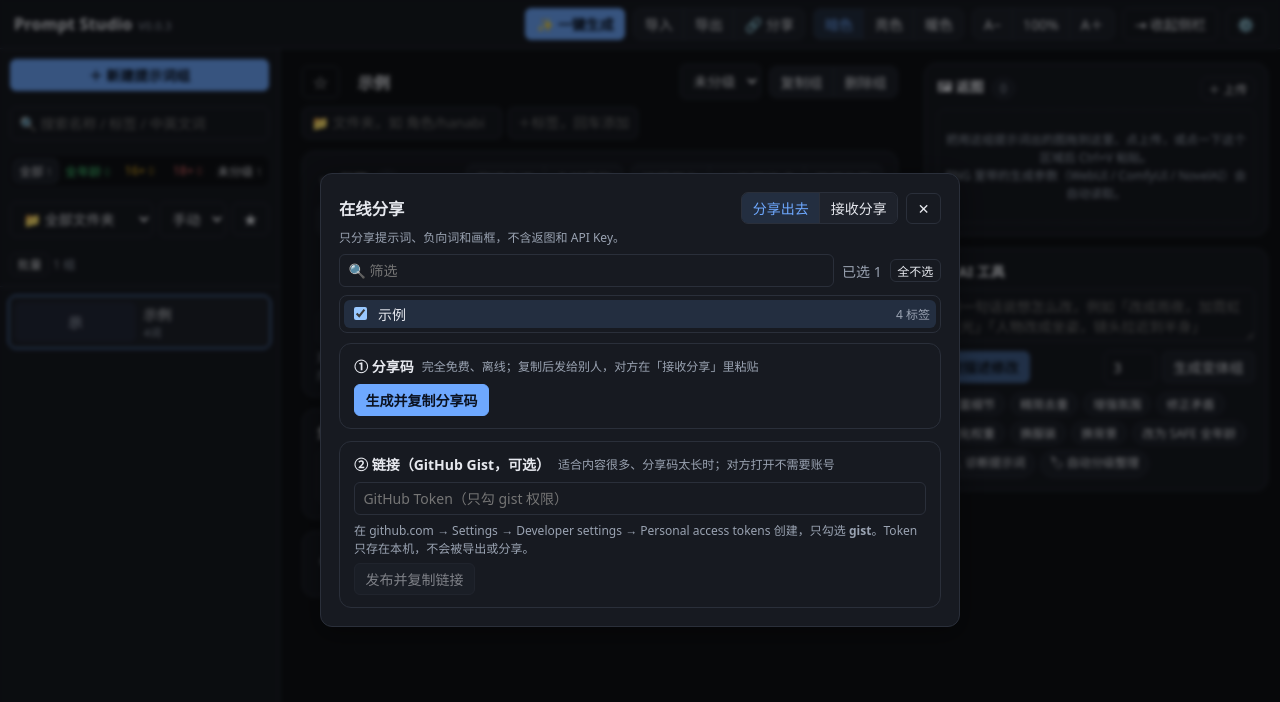
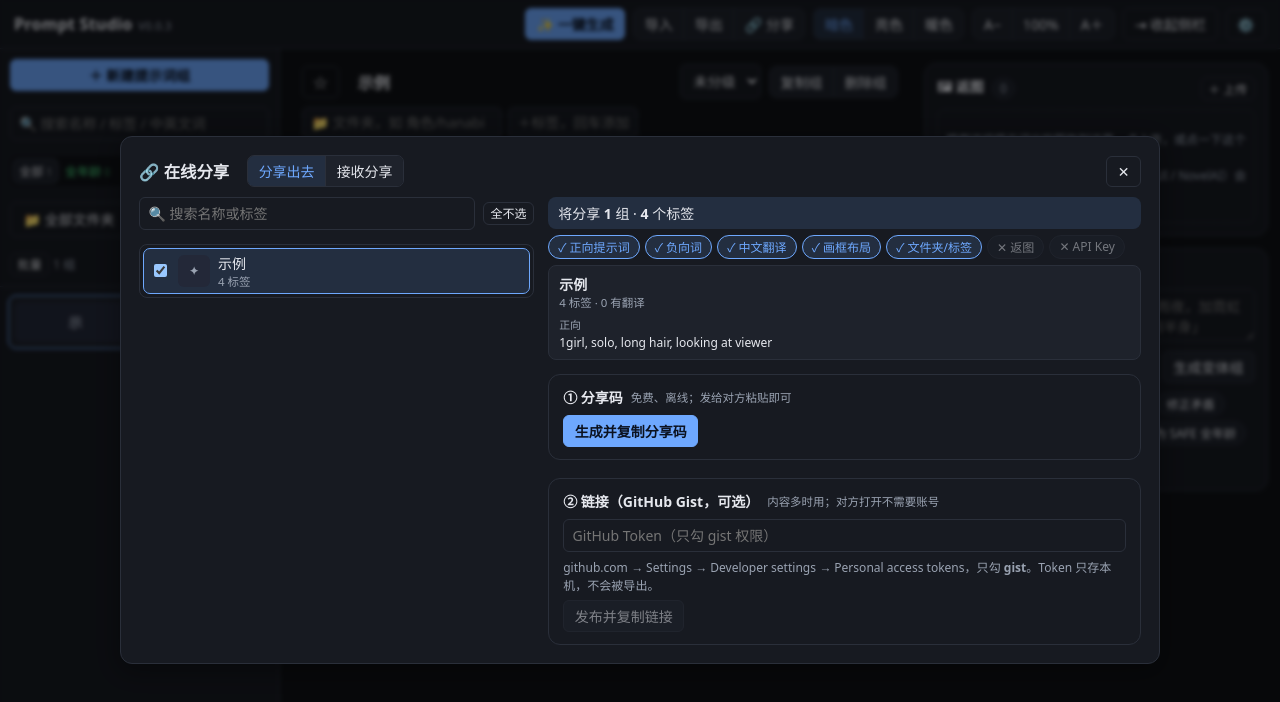
Before and after one commit to CtingBall/PromptStudio, a Vue app: page / in a window 1280 px wide. Both pictures are taken after a click on the button "🔗 分享". Shown: the top 702 px of the page. Built offline with nearby package versions, Linux system fonts and the light colour scheme.

Commit message:
分享对话框：可视化预览、可选内容开关、统计与 18+ 提醒

```diff
--- a/src/components/ShareDialog.vue
+++ b/src/components/ShareDialog.vue
@@ -1,56 +1,91 @@
 <script setup lang="ts">
 // Online share: share code (offline, free) or a secret GitHub Gist link (optional).
-import { ref, computed } from 'vue'
-import { doc } from '../lib/store'
-import type { PromptSet } from '../lib/types'
-import { makeShareCode, readShared, publishGist, gistToken } from '../lib/share'
+// Left: pick sets. Right: exactly what the receiver will get.
+import { ref, computed, reactive, watch } from 'vue'
+import { doc, promptText } from '../lib/store'
+import { RATING_LABEL, type PromptSet } from '../lib/types'
+import { imgSrc } from '../lib/imagedb'
+import { makeShareCode, readShared, publishGist, gistToken, DEFAULT_SHARE, type ShareOpts } from '../lib/share'
 
 const props = defineProps<{ current?: string }>()
 const emit = defineEmits<{ (e: 'close'): void; (e: 'toast', m: string): void; (e: 'select', id: string): void }>()
 
 const tab = ref<'send' | 'recv'>('send')
-const pick = ref<string[]>(props.current ? [props.current] : [])
-const q = ref('')
-const list = computed(() => doc.sets.filter((s) => !q.value || s.name.includes(q.value)))
-const picked = () => doc.sets.filter((s) => pick.value.includes(s.id))
-function toggle(id: string) { pick.value = pick.value.includes(id) ? pick.value.filter((x) => x !== id) : [...pick.value, id] }
-
 const busy = ref('')
 const err = ref('')
-const code = ref('')
-const link = ref('')
-const token = ref(gistToken.get())
-const showToken = ref(!token.value)
-
 async function run(label: string, fn: () => Promise<void>) {
   busy.value = label; err.value = ''
   try { await fn() } catch (e: any) { err.value = e?.message || String(e) } finally { busy.value = '' }
 }
 async function copy(t: string, what: string) {
-  await navigator.clipboard.writeText(t); emit('toast', `已复制${what}`)
+  try { await navigator.clipboard.writeText(t); emit('toast', `已复制${what}`) } catch { emit('toast', '复制失败，请手动选中复制') }
 }
+
+// ---------- shared helpers ----------
+const sectionsOf = (s: PromptSet) => [...new Set(s.tags.map((t) => t.section).filter(Boolean))] as string[]
+const zhCount = (s: PromptSet) => s.tags.filter((t) => t.zh).length
+const short = (t: string, n = 260) => (t.length > n ? t.slice(0, n) + '…' : t)
+
+// ---------- send ----------
+const opts = reactive<ShareOpts>({ ...DEFAULT_SHARE, ...JSON.parse(localStorage.getItem('ps-share-opts') || '{}') })
+watch(opts, () => { localStorage.setItem('ps-share-opts', JSON.stringify(opts)); code.value = ''; link.value = '' })
+
+const pick = ref<string[]>(props.current ? [props.current] : [])
+const focus = ref<string | undefined>(props.current)
+const q = ref('')
+const list = computed(() => doc.sets.filter((s) => !q.value || s.name.includes(q.value) || s.tags.some((t) => t.en.includes(q.value) || t.zh?.includes(q.value))))
+const picked = computed(() => doc.sets.filter((s) => pick.value.includes(s.id)))
+const focused = computed(() => doc.sets.find((s) => s.id === focus.value) || picked.value[0])
+function toggle(id: string) {
+  pick.value = pick.value.includes(id) ? pick.value.filter((x) => x !== id) : [...pick.value, id]
+  focus.value = id
+}
+watch(pick, () => { code.value = ''; link.value = '' })
+
+const summary = computed(() => {
+  const ss = picked.value
+  return {
+    sets: ss.length,
+    tags: ss.reduce((n, s) => n + s.tags.length, 0),
+    boxes: opts.regions ? ss.reduce((n, s) => n + (s.regions?.length || 0), 0) : 0,
+    shots: ss.reduce((n, s) => n + (s.shots?.length || 0), 0),
+    nsfw: ss.filter((s) => s.category === 'NSFW').length,
+  }
+})
+
+const code = ref('')
+const link = ref('')
+const token = ref(gistToken.get())
+const showToken = ref(!token.value)
 const genCode = () => run('生成分享码', async () => {
-  if (!pick.value.length) throw new Error('先勾选要分享的提示词组')
-  code.value = await makeShareCode(picked()); link.value = ''
+  if (!picked.value.length) throw new Error('先在左边勾选要分享的提示词组')
+  code.value = await makeShareCode(picked.value, opts)
   await copy(code.value, '分享码')
 })
 const genGist = () => run('发布到 Gist', async () => {
-  if (!pick.value.length) throw new Error('先勾选要分享的提示词组')
+  if (!picked.value.length) throw new Error('先在左边勾选要分享的提示词组')
   gistToken.set(token.value)
-  link.value = await publishGist(picked(), picked().map((s) => s.name).join(' / ').slice(0, 100))
+  link.value = await publishGist(picked.value, picked.value.map((s) => s.name).join(' / ').slice(0, 100), opts)
   showToken.value = false
   await copy(link.value, '链接')
 })
 
-// ---- receive ----
+// ---------- receive ----------
 const input = ref('')
 const incoming = ref<PromptSet[]>([])
 const take = ref<string[]>([])
+const rfocus = ref<string>()
+const rfocused = computed(() => incoming.value.find((s) => s.id === rfocus.value) || incoming.value[0])
+const existingNames = computed(() => new Set(doc.sets.map((s) => s.name)))
 const parse = () => run('解析', async () => {
   incoming.value = await readShared(input.value)
+  if (!incoming.value.length) throw new Error('里面没有提示词组')
   take.value = incoming.value.map((s) => s.id)
-  if (!incoming.value.length) throw new Error('里面没有提示词组')
+  rfocus.value = incoming.value[0].id
 })
+async function pasteClip() {
+  try { input.value = await navigator.clipboard.readText(); if (input.value.trim()) parse() } catch { emit('toast', '无法读取剪贴板，请手动粘贴') }
+}
 function doImport() {
   const add = incoming.value.filter((s) => take.value.includes(s.id))
   doc.sets.unshift(...add)
@@ -62,49 +97,98 @@ function doImport() {
 
 <template>
   <div class="modal-mask">
-    <div class="modal" style="width: min(640px, 94vw)">
+    <div class="modal share-modal">
       <div class="row">
-        <h3 style="margin: 0">在线分享</h3>
-        <span class="spacer" />
-        <div class="btn-group">
+        <h3 style="margin: 0">🔗 在线分享</h3>
+        <div class="btn-group" style="margin-left: 10px">
           <button :class="{ on: tab === 'send' }" @click="tab = 'send'">分享出去</button>
           <button :class="{ on: tab === 'recv' }" @click="tab = 'recv'">接收分享</button>
         </div>
-        <button class="ghost" @click="emit('close')">✕</button>
+        <span class="spacer" />
+        <button class="ghost" title="关闭" @click="emit('close')">✕</button>
       </div>
-      <p class="hint">只分享提示词、负向词和画框，不含返图和 API Key。</p>
 
-      <template v-if="tab === 'send'">
-        <div class="row" style="margin-top: 8px">
-          <input v-model="q" placeholder="🔍 筛选" style="flex: 1" />
-          <span class="muted">已选 {{ pick.length }}</span>
+      <!-- ================= SEND ================= -->
+      <div v-if="tab === 'send'" class="share-body">
+        <div class="share-col">
+          <div class="row">
+            <input v-model="q" placeholder="🔍 搜索名称或标签" style="flex: 1" />
             <button class="ghost sm" @click="pick = pick.length ? [] : list.map((s) => s.id)">{{ pick.length ? '全不选' : '全选' }}</button>
           </div>
-        <div class="xfer-list" style="max-height: 30vh">
-          <div v-for="s in list" :key="s.id" :class="['xfer-item', { picked: pick.includes(s.id) }]" @click="toggle(s.id)">
+          <div class="xfer-list share-list">
+            <div v-for="s in list" :key="s.id" :class="['xfer-item', { picked: pick.includes(s.id), focus: focused?.id === s.id }]"
+              @click="focus = s.id">
               <input type="checkbox" :checked="pick.includes(s.id)" style="width: auto" @click.stop="toggle(s.id)" />
-            <span class="set-name" style="flex: 1">{{ s.name }}</span>
-            <span class="muted" style="font-size: .86em">{{ s.tags.length }} 标签</span>
+              <div class="thumb sm-thumb"><img v-if="s.shots?.[0]" :src="imgSrc(s.shots[0].id)" /><span v-else>✦</span></div>
+              <div style="flex: 1; min-width: 0">
+                <div class="set-name">{{ s.name }}</div>
+                <div class="muted share-sub">{{ s.tags.length }} 标签<template v-if="s.regions?.length"> · {{ s.regions.length }} 框</template></div>
+              </div>
+              <span v-if="s.category" :class="['rtag', 'r-' + s.category]">{{ RATING_LABEL[s.category] }}</span>
+            </div>
+            <p v-if="!list.length" class="muted" style="text-align: center">没有匹配的组</p>
           </div>
         </div>
 
-        <div class="section" style="margin-top: 10px">
-          <div class="section-head"><h4>① 分享码</h4><span class="muted" style="font-size: .86em">完全免费、离线；复制后发给别人，对方在「接收分享」里粘贴</span></div>
-          <button class="primary" :disabled="!!busy" @click="genCode">生成并复制分享码</button>
-          <template v-if="code">
-            <textarea :value="code" rows="3" readonly class="out-box" style="margin-top: 6px" @focus="($event.target as HTMLTextAreaElement).select()" />
-            <span class="muted" style="font-size: .86em">{{ code.length }} 个字符</span>
+        <div class="share-col">
+          <!-- what the receiver gets -->
+          <div class="share-sum">
+            <template v-if="summary.sets">
+              将分享 <b>{{ summary.sets }}</b> 组 · <b>{{ summary.tags }}</b> 个标签<template v-if="summary.boxes"> · <b>{{ summary.boxes }}</b> 个画框</template>
+            </template>
+            <span v-else class="muted">← 勾选左边要分享的组（点名字可预览）</span>
+          </div>
+          <div class="pills share-opts">
+            <span class="pill on" title="一定包含">✓ 正向提示词</span>
+            <span class="pill on" title="一定包含">✓ 负向词</span>
+            <span :class="['pill', opts.zh ? 'on' : 'off']" @click="opts.zh = !opts.zh">{{ opts.zh ? '✓' : '✕' }} 中文翻译</span>
+            <span :class="['pill', opts.regions ? 'on' : 'off']" @click="opts.regions = !opts.regions">{{ opts.regions ? '✓' : '✕' }} 画框布局</span>
+            <span :class="['pill', opts.meta ? 'on' : 'off']" @click="opts.meta = !opts.meta">{{ opts.meta ? '✓' : '✕' }} 文件夹/标签</span>
+            <span class="pill off" title="图片太大，分享码装不下">✕ 返图{{ summary.shots ? `（${summary.shots} 张不含）` : '' }}</span>
+            <span class="pill off" title="永不分享">✕ API Key</span>
+          </div>
+          <p v-if="summary.nsfw" class="warn-line">⚠ 包含 {{ summary.nsfw }} 组 18+ 内容，请确认对方已成年、发布渠道允许。</p>
+
+          <div v-if="focused" class="share-preview">
+            <div class="row" style="gap: 6px">
+              <strong class="set-name" style="flex: 1">{{ focused.name }}</strong>
+              <span v-if="focused.category" :class="['rtag', 'r-' + focused.category]">{{ RATING_LABEL[focused.category] }}</span>
+              <span v-if="!pick.includes(focused.id)" class="muted" style="font-size: .86em">（未勾选）</span>
+            </div>
+            <div class="muted share-sub">
+              {{ focused.tags.length }} 标签<template v-if="opts.zh"> · {{ zhCount(focused) }} 有翻译</template>
+              <template v-if="sectionsOf(focused).length"> · {{ sectionsOf(focused).length }} 个分段</template>
+              <template v-if="opts.regions && focused.regions?.length"> · {{ focused.regions.length }} 框 {{ focused.canvas?.w }}×{{ focused.canvas?.h }}</template>
+              <template v-if="opts.meta && focused.folder"> · 📁 {{ focused.folder }}</template>
+            </div>
+            <div v-if="opts.meta && focused.labels?.length" class="pills" style="margin-top: 4px">
+              <span v-for="l in focused.labels" :key="l" class="pill">{{ l }}</span>
+            </div>
+            <div class="share-label">正向</div>
+            <pre class="share-text">{{ short(promptText(focused, true), 600) }}</pre>
+            <template v-if="focused.negative">
+              <div class="share-label">负向</div>
+              <pre class="share-text">{{ short(focused.negative, 200) }}</pre>
             </template>
           </div>
 
+          <div class="section" style="margin-top: 8px">
+            <div class="section-head"><h4>① 分享码</h4><span class="muted share-sub">免费、离线；发给对方粘贴即可</span></div>
+            <button class="primary" :disabled="!!busy || !picked.length" @click="genCode">生成并复制分享码</button>
+            <template v-if="code">
+              <textarea :value="code" rows="3" readonly class="out-box" style="margin-top: 6px" @focus="($event.target as HTMLTextAreaElement).select()" />
+              <div class="row"><span class="muted share-sub">{{ code.length.toLocaleString() }} 字符{{ code.length > 6000 ? '，偏长，聊天软件可能截断，建议用链接' : '' }}</span>
+                <span class="spacer" /><button class="ghost sm" @click="copy(code, '分享码')">再次复制</button></div>
+            </template>
+          </div>
           <div class="section">
-          <div class="section-head"><h4>② 链接（GitHub Gist，可选）</h4><span class="muted" style="font-size: .86em">适合内容很多、分享码太长时；对方打开不需要账号</span></div>
+            <div class="section-head"><h4>② 链接（GitHub Gist，可选）</h4><span class="muted share-sub">内容多时用；对方打开不需要账号</span></div>
             <div v-if="showToken" style="display: flex; flex-direction: column; gap: 6px">
               <input v-model="token" type="password" placeholder="GitHub Token（只勾 gist 权限）" />
-            <span class="hint" style="margin: 0">在 github.com → Settings → Developer settings → Personal access tokens 创建，只勾选 <b>gist</b>。Token 只存在本机，不会被导出或分享。</span>
+              <span class="hint" style="margin: 0">github.com → Settings → Developer settings → Personal access tokens，只勾 <b>gist</b>。Token 只存本机，不会被导出。</span>
             </div>
             <div class="row" style="margin-top: 6px">
-            <button :disabled="!!busy || !token" @click="genGist">发布并复制链接</button>
+              <button :disabled="!!busy || !token || !picked.length" @click="genGist">发布并复制链接</button>
               <button v-if="!showToken" class="ghost sm" @click="showToken = true">更换 Token</button>
             </div>
             <div v-if="link" class="row" style="margin-top: 6px">
@@ -112,34 +196,64 @@ function doImport() {
               <button class="ghost sm" @click="copy(link, '链接')">复制</button>
             </div>
           </div>
-      </template>
+        </div>
+      </div>
 
-      <template v-else>
-        <textarea v-model="input" rows="4" class="out-box" style="margin-top: 8px"
-          placeholder="粘贴 PS1. 开头的分享码，或 gist.github.com 链接" />
+      <!-- ================= RECEIVE ================= -->
+      <div v-else class="share-body">
+        <div class="share-col">
+          <textarea v-model="input" rows="5" class="out-box" placeholder="粘贴 PS1. 开头的分享码，或 gist.github.com 链接" />
           <div class="row" style="margin-top: 6px">
+            <button class="ghost sm" @click="pasteClip">📋 从剪贴板粘贴</button>
             <span class="spacer" />
             <button class="primary" :disabled="!!busy || !input.trim()" @click="parse">解析</button>
           </div>
-        <template v-if="incoming.length">
-          <div class="xfer-list" style="max-height: 34vh">
-            <div v-for="s in incoming" :key="s.id" :class="['xfer-item', { picked: take.includes(s.id) }]"
-              @click="take = take.includes(s.id) ? take.filter((x) => x !== s.id) : [...take, s.id]">
-              <input type="checkbox" :checked="take.includes(s.id)" style="width: auto; pointer-events: none" />
-              <span class="set-name" style="flex: 1">{{ s.name }}</span>
-              <span class="muted" style="font-size: .86em">{{ s.tags.length }} 标签{{ s.regions?.length ? ' · ' + s.regions.length + ' 框' : '' }}</span>
+          <div v-if="incoming.length" class="xfer-list share-list">
+            <div v-for="s in incoming" :key="s.id" :class="['xfer-item', { picked: take.includes(s.id), focus: rfocused?.id === s.id }]" @click="rfocus = s.id">
+              <input type="checkbox" :checked="take.includes(s.id)" style="width: auto"
+                @click.stop="take = take.includes(s.id) ? take.filter((x) => x !== s.id) : [...take, s.id]" />
+              <div style="flex: 1; min-width: 0">
+                <div class="set-name">{{ s.name }}</div>
+                <div class="muted share-sub">{{ s.tags.length }} 标签<template v-if="s.regions?.length"> · {{ s.regions.length }} 框</template>
+                  <template v-if="existingNames.has(s.name)"> · <span style="color: var(--c-sfw)">同名已存在</span></template></div>
+              </div>
+              <span v-if="s.category" :class="['rtag', 'r-' + s.category]">{{ RATING_LABEL[s.category] }}</span>
             </div>
           </div>
-          <div class="row" style="margin-top: 8px">
-            <span class="hint" style="margin: 0">导入为新的组，不会覆盖你已有的。</span>
+        </div>
+        <div class="share-col">
+          <div v-if="rfocused" class="share-preview">
+            <div class="row" style="gap: 6px">
+              <strong class="set-name" style="flex: 1">{{ rfocused.name }}</strong>
+              <span v-if="rfocused.category" :class="['rtag', 'r-' + rfocused.category]">{{ RATING_LABEL[rfocused.category] }}</span>
+            </div>
+            <div class="muted share-sub">
+              {{ rfocused.tags.length }} 标签 · {{ zhCount(rfocused) }} 有翻译
+              <template v-if="sectionsOf(rfocused).length"> · {{ sectionsOf(rfocused).length }} 个分段</template>
+              <template v-if="rfocused.regions?.length"> · {{ rfocused.regions.length }} 框 {{ rfocused.canvas?.w }}×{{ rfocused.canvas?.h }}</template>
+              <template v-if="rfocused.folder"> · 📁 {{ rfocused.folder }}</template>
+            </div>
+            <div v-if="rfocused.labels?.length" class="pills" style="margin-top: 4px">
+              <span v-for="l in rfocused.labels" :key="l" class="pill">{{ l }}</span>
+            </div>
+            <div class="share-label">正向</div>
+            <pre class="share-text">{{ short(promptText(rfocused, true), 900) }}</pre>
+            <template v-if="rfocused.negative">
+              <div class="share-label">负向</div>
+              <pre class="share-text">{{ short(rfocused.negative, 300) }}</pre>
+            </template>
+          </div>
+          <p v-else class="muted" style="text-align: center; margin-top: 40px">解析后在这里预览内容</p>
+          <div v-if="incoming.length" class="row" style="margin-top: 8px">
+            <span class="hint" style="margin: 0">作为新组导入，不覆盖已有的。</span>
             <span class="spacer" />
             <button class="primary" :disabled="!take.length" @click="doImport">导入 {{ take.length }} 组</button>
           </div>
-        </template>
-      </template>
+        </div>
+      </div>
 
-      <p v-if="busy" class="muted">{{ busy }}中…</p>
-      <p v-if="err" style="color: var(--danger)">{{ err }}</p>
+      <p v-if="busy" class="muted" style="margin: 6px 0 0">{{ busy }}中…</p>
+      <p v-if="err" style="color: var(--danger); margin: 6px 0 0">{{ err }}</p>
     </div>
   </div>
 </template>
--- a/src/lib/share.ts
+++ b/src/lib/share.ts
@@ -19,13 +19,16 @@ interface SlimSet {
 }
 interface Pack { app: 'prompt-studio'; v: 1; sets: SlimSet[] }
 
-function slim(s: PromptSet): SlimSet {
+export interface ShareOpts { zh: boolean; regions: boolean; meta: boolean }
+export const DEFAULT_SHARE: ShareOpts = { zh: true, regions: true, meta: true }
+
+function slim(s: PromptSet, o: ShareOpts = DEFAULT_SHARE): SlimSet {
   return {
-    name: s.name, category: s.category, folder: s.folder || undefined, labels: s.labels?.length ? s.labels : undefined,
-    tags: s.tags.map((t) => ({ en: t.en, zh: t.zh || undefined, w: t.weight !== 1 ? t.weight : undefined, s: t.section || undefined })),
+    name: s.name, category: s.category, folder: o.meta ? s.folder || undefined : undefined, labels: o.meta && s.labels?.length ? s.labels : undefined,
+    tags: s.tags.map((t) => ({ en: t.en, zh: o.zh ? t.zh || undefined : undefined, w: t.weight !== 1 ? t.weight : undefined, s: t.section || undefined })),
     negative: s.negative || undefined,
-    regions: s.regions?.length ? s.regions.map(({ x, y, w, h, text }) => ({ x, y, w, h, text })) : undefined,
-    canvas: s.regions?.length ? s.canvas : undefined,
+    regions: o.regions && s.regions?.length ? s.regions.map(({ x, y, w, h, text }) => ({ x, y, w, h, text })) : undefined,
+    canvas: o.regions && s.regions?.length ? s.canvas : undefined,
   }
 }
 
@@ -44,13 +47,13 @@ async function pipe(data: Uint8Array, t: CompressionStream | DecompressionStream
   return new Uint8Array(await out.arrayBuffer())
 }
 
-function packJson(sets: PromptSet[]): string {
-  const p: Pack = { app: 'prompt-studio', v: 1, sets: sets.map(slim) }
+function packJson(sets: PromptSet[], o?: ShareOpts): string {
+  const p: Pack = { app: 'prompt-studio', v: 1, sets: sets.map((x) => slim(x, o)) }
   return JSON.stringify(p)
 }
 
-export async function makeShareCode(sets: PromptSet[]): Promise<string> {
-  const raw = new TextEncoder().encode(packJson(sets))
+export async function makeShareCode(sets: PromptSet[], o?: ShareOpts): Promise<string> {
+  const raw = new TextEncoder().encode(packJson(sets, o))
   return PREFIX + toB64u(await pipe(raw, new CompressionStream('deflate-raw')))
 }
 
@@ -123,13 +126,13 @@ async function fetchGist(id: string): Promise<string> {
   return String(f.content || '')
 }
 
-export async function publishGist(sets: PromptSet[], desc: string): Promise<string> {
+export async function publishGist(sets: PromptSet[], desc: string, o?: ShareOpts): Promise<string> {
   const token = gistToken.get()
   if (!token) throw new Error('先填 GitHub Token（只需要 gist 权限）')
   const r = await fetch('https://api.github.com/gists', {
     method: 'POST',
     headers: { Accept: 'application/vnd.github+json', Authorization: `Bearer ${token}`, 'Content-Type': 'application/json' },
-    body: JSON.stringify({ description: desc || 'Prompt Studio 分享', public: false, files: { [GIST_FILE]: { content: packJson(sets) } } }),
+    body: JSON.stringify({ description: desc || 'Prompt Studio 分享', public: false, files: { [GIST_FILE]: { content: packJson(sets, o) } } }),
   })
   if (r.status === 401) throw new Error('Token 无效或已过期')
   if (!r.ok) throw new Error(`发布失败（${r.status}）`)
--- a/src/style.css
+++ b/src/style.css
@@ -199,3 +199,20 @@ html.compact .chip-grid { gap: 4px; }
 .label-head { font-size: .86em; color: var(--muted); cursor: pointer; user-select: none; gap: 6px; }
 .label-head:hover { color: var(--text); }
 .label-pills { max-height: 30vh; overflow: auto; }
+
+/* ---- share dialog ---- */
+.share-modal { width: min(1040px, 96vw); max-height: 92vh; display: flex; flex-direction: column; }
+.share-body { display: grid; grid-template-columns: minmax(260px, 2fr) 3fr; gap: 14px; margin-top: 10px; min-height: 0; overflow: auto; }
+@media (max-width: 760px) { .share-body { grid-template-columns: 1fr; } }
+.share-col { display: flex; flex-direction: column; gap: 6px; min-width: 0; }
+.share-list { max-height: 56vh; }
+.xfer-item.focus { outline: 1px solid var(--accent); }
+.sm-thumb { width: 32px; height: 32px; display: grid; place-items: center; color: var(--muted); font-size: .8em; }
+.share-sub { font-size: .82em; }
+.share-sum { padding: 6px 10px; border-radius: 8px; background: var(--accent-soft); }
+.share-opts .pill { cursor: pointer; }
+.warn-line { margin: 0; font-size: .86em; color: var(--c-nsfw); }
+.share-preview { border: 1px solid var(--border); border-radius: 8px; padding: 8px 10px; background: var(--panel2); }
+.share-label { margin-top: 6px; font-size: .78em; color: var(--muted); }
+.share-text { margin: 2px 0 0; white-space: pre-wrap; word-break: break-word; font-family: inherit; font-size: .86em;
+  max-height: 20vh; overflow: auto; }
```
Lines whose indentation alone changed are shown as unchanged.
